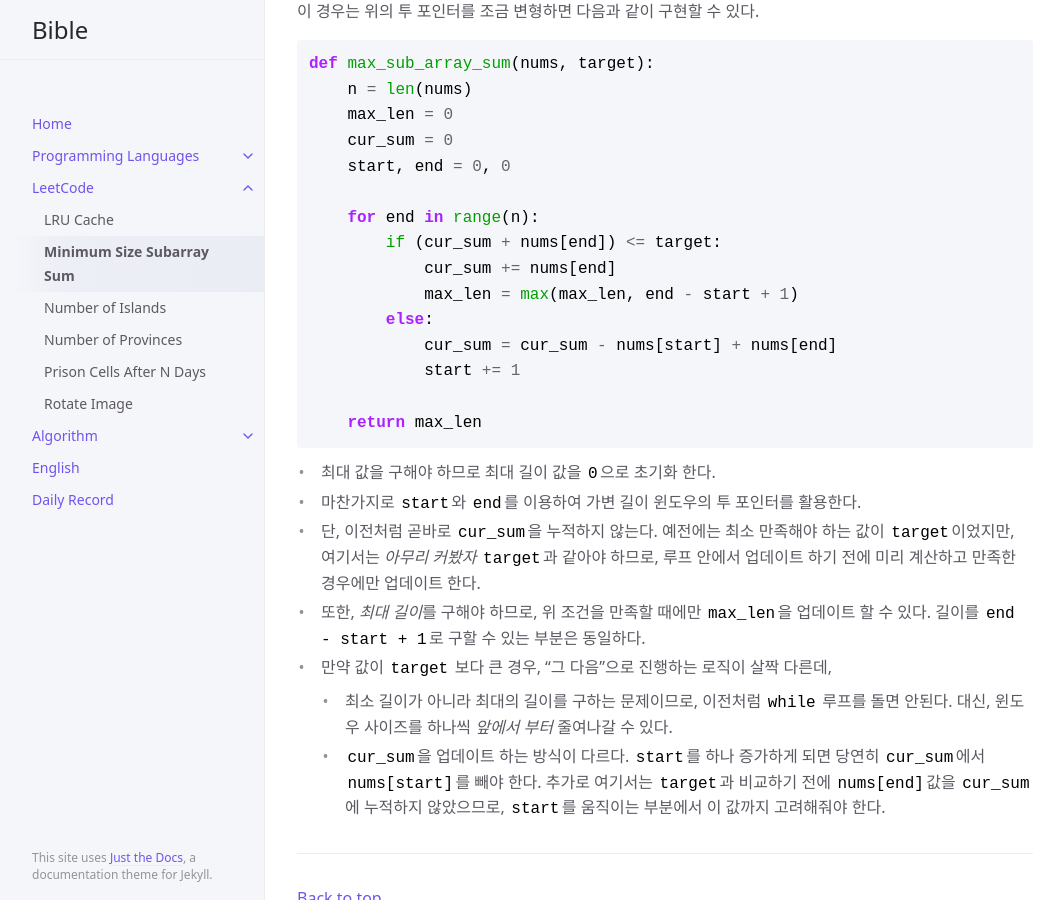
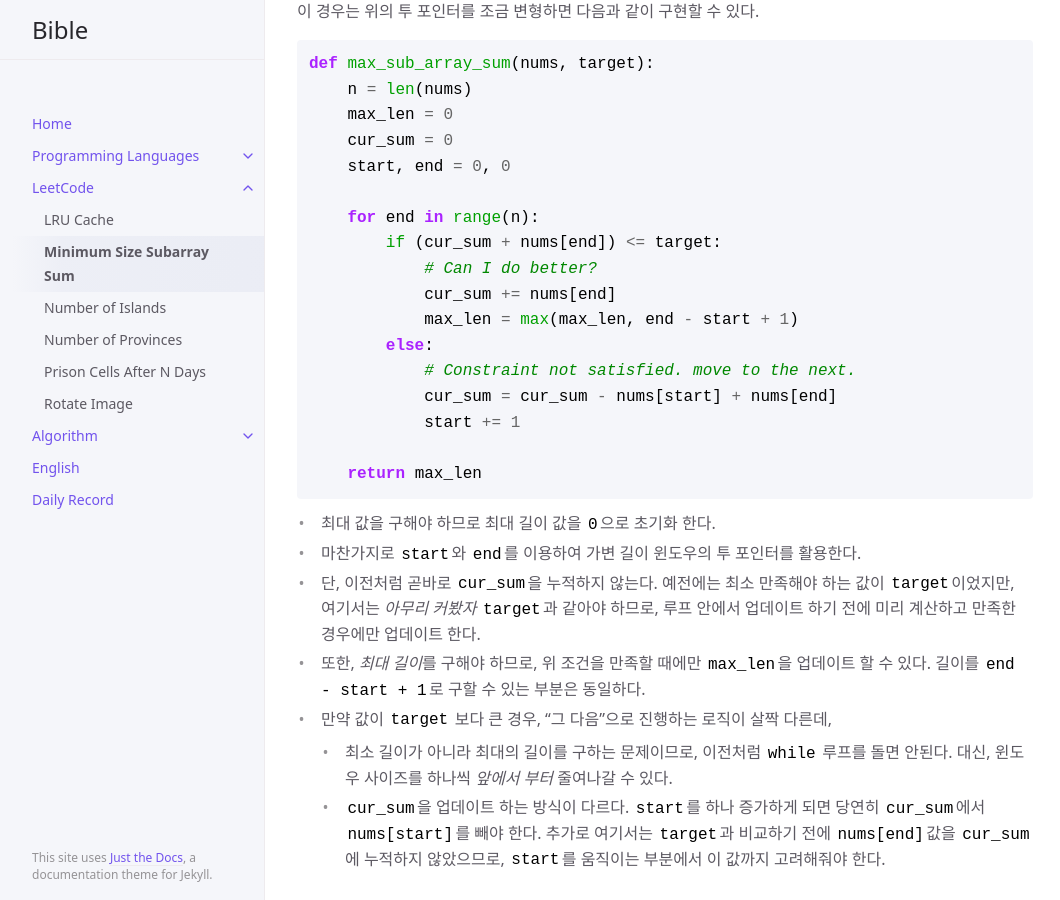
Before and after one commit to sangwoo-joh/bible-archive, a Jekyll site: the page built from leetcode/minimum-size-subarray-sum.md, in a window 1280 px wide and 900 px high, scrolled down 1789 px. Shown: the whole window, without its empty margins (107-1167 px from the left). Built offline with Jekyll 4.4.1, drawn with Linux system fonts in a browser that asks for light colours.

Commit message:
Add comment

```diff
--- a/leetcode/minimum-size-subarray-sum.md
+++ b/leetcode/minimum-size-subarray-sum.md
@@ -98,9 +98,11 @@ def max_sub_array_sum(nums, target):
 
     for end in range(n):
         if (cur_sum + nums[end]) <= target:
+            # Can I do better?
             cur_sum += nums[end]
             max_len = max(max_len, end - start + 1)
         else:
+            # Constraint not satisfied. move to the next.
             cur_sum = cur_sum - nums[start] + nums[end]
             start += 1
 
```
